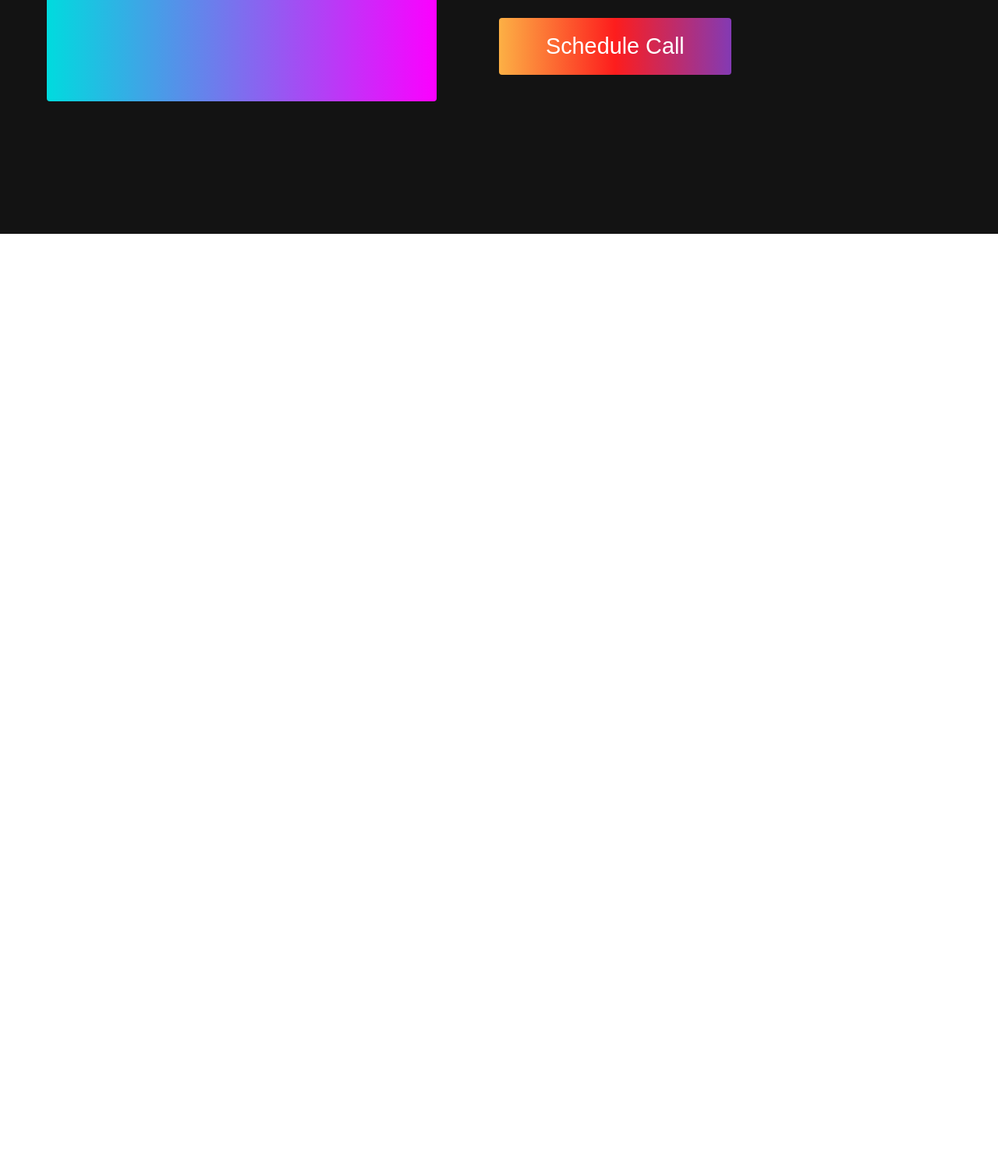
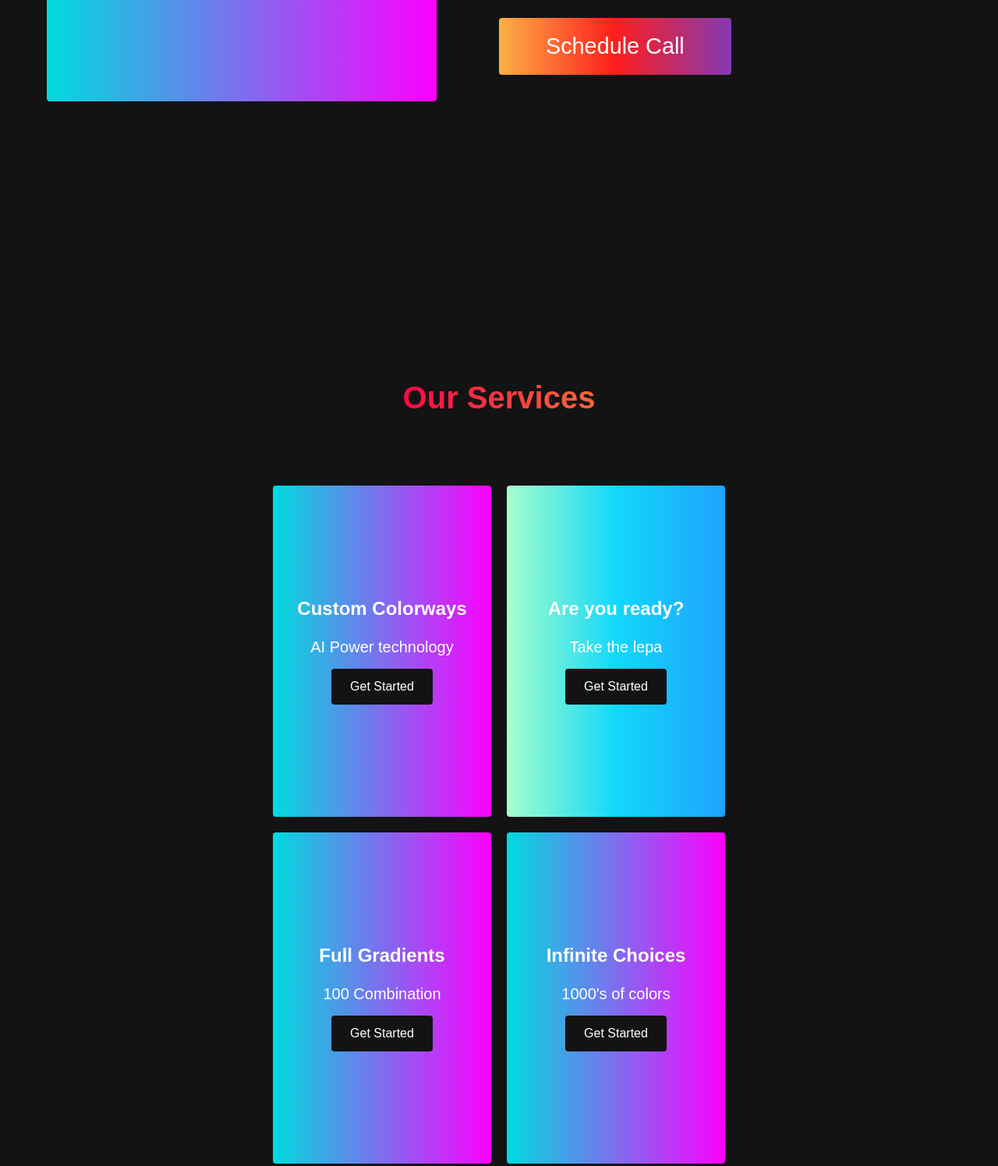
Before and after one commit to mahmouddoma/HTML-CSS-JS, a plain HTML site: page index.html in a window 1280 px wide. Shown: the part 1460-2956 px from the top of the page at 78% size. Before the commit the page ends 1760 px from the top, so only its background shows below. Drawn offline with nearby package versions, Linux system fonts and the light colour scheme; files that its build step writes are made by us from their sources.

Commit message:
add services section

```diff
--- a/index.html
+++ b/index.html
@@ -62,6 +62,37 @@
 			</div>
 		</div>
 	</div>
+
+	<!-- Services Section -->
+
+	<div class="services" id="services">
+		<h1>Our Services</h1>
+		<div class="services__wrapper">
+			<div class="services__card">
+				<h2>Custom Colorways</h2>
+				<p>AI Power technology</p>
+				<div class="services__btn"><button>Get Started</button></div>
+			</div>
+			<div class="services__card">
+				<h2>Are you ready?</h2>
+				<p>Take the lepa</p>
+				<div class="services__btn"><button>Get Started</button></div>
+
+			</div>
+			<div class="services__card">
+				<h2>Full Gradients</h2>
+				<p>100 Combination</p>
+				<div class="services__btn"><button>Get Started</button></div>
+
+			</div>
+			<div class="services__card">
+				<h2>Infinite Choices</h2>
+				<p>1000's of colors</p>
+				<div class="services__btn"><button>Get Started</button></div>
+
+			</div>
+		</div>
+	</div>
 	<script src="index.js"></script>
 </body>
 
--- a/style.css/style.css
+++ b/style.css/style.css
@@ -460,3 +460,114 @@
 		margin: 2.5rem 0;
 	}
 }
+
+/* Services Section */
+.services {
+	background: #131313;
+	display: flex;
+	flex-direction: column;
+	justify-content: center;
+	align-items: center;
+	height: 100%;
+	padding: 10rem 0;
+}
+
+.services h1 {
+	background-color: #ff8177;
+	background-image: linear-gradient(to right, #ff0844 0%, #f7673c 100%);
+	background-size: 100%;
+	-webkit-background-clip: text;
+	-moz-background-clip: text;
+	-webkit-text-fill-color: transparent;
+	-moz-text-fill-color: transparent;
+	margin-bottom: 5rem;
+	font-size: 2.5rem;
+}
+
+.services__wrapper {
+	display: grid;
+	grid-template-columns: 1fr 1fr 1fr 1fr;
+	grid-template-rows: 1fr;
+}
+
+.services__card {
+	margin: 10px;
+	height: 425px;
+	width: 280px;
+	border-radius: 4px;
+	display: flex;
+	flex-direction: column;
+	justify-content: center;
+	color: #fff;
+	background-image: linear-gradient(to right, #00dbde 0%, #fc00ff 100%);
+	transition: 0.3s ease-in;
+}
+
+.services__card:nth-child(2) {
+	background: #1FA2FF;
+	/* fallback for old browsers */
+	background: -webkit-linear-gradient(to right, #A6FFCB, #12D8FA, #1FA2FF);
+	/* Chrome 10-25, Safari 5.1-6 */
+	background: linear-gradient(to right, #A6FFCB, #12D8FA, #1FA2FF);
+	/* W3C, IE 10+/ Edge, Firefox 16+, Chrome 26+, Opera 12+, Safari 7+ */
+
+}
+
+.services__card:nth-child(3) {
+	background-image: linear-gradient(-225deg,
+			#231557 0%,
+			#44107a 29%,
+			#ff1361 67%,
+			#fff800 100%,
+		);
+}
+
+.services__card h2 {
+	text-align: center;
+
+}
+
+.services__card p {
+	text-align: center;
+	margin-top: 24px;
+	font-size: 20px;
+}
+
+.services__btn {
+	display: flex;
+	justify-content: center;
+	margin-top: 16px;
+}
+
+.services__card button {
+	color: #fff;
+	padding: 14px 24px;
+	border: none;
+	outline: none;
+	border-radius: 4px;
+	background: #131313;
+	font-size: 1rem;
+
+}
+
+.services__card button:hover {
+	cursor: pointer;
+}
+
+.services__card:hover {
+	transform: scale(1.075);
+	transition: 0.3s ease-in;
+	cursor: pointer;
+}
+
+@media screen and (max-width: 1300px) {
+	.services__wrapper {
+		grid-template-columns: 1fr 1fr;
+	}
+}
+
+@media screen and (max-width: 768px) {
+	.services__wrapper {
+		grid-template-columns: 1fr;
+	}
+}
```
